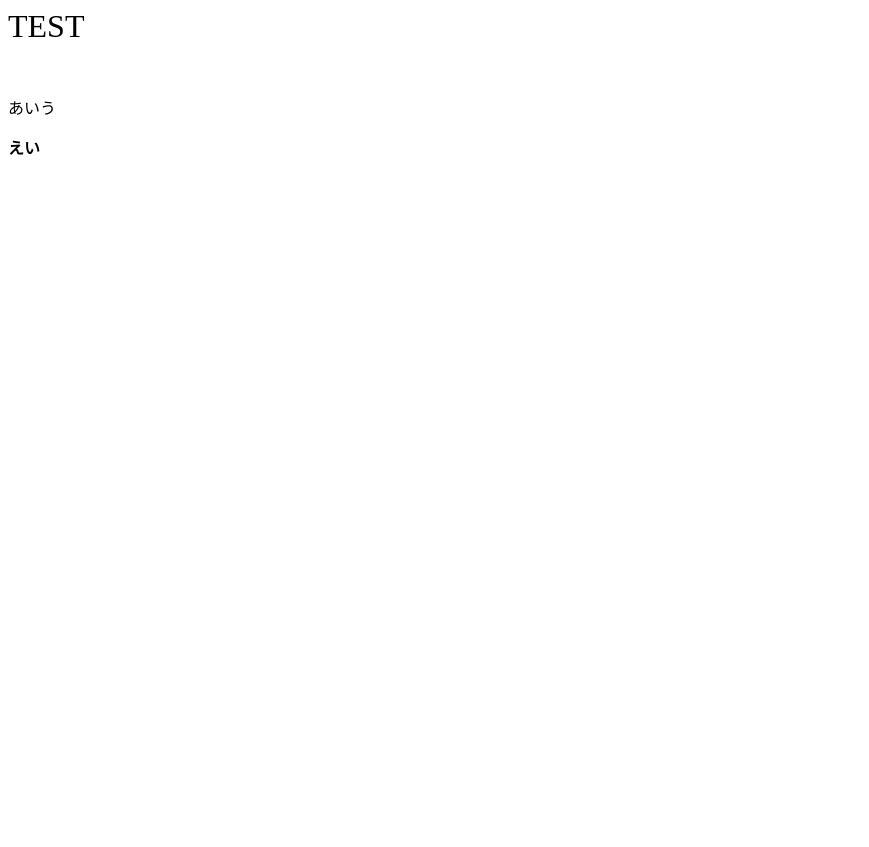
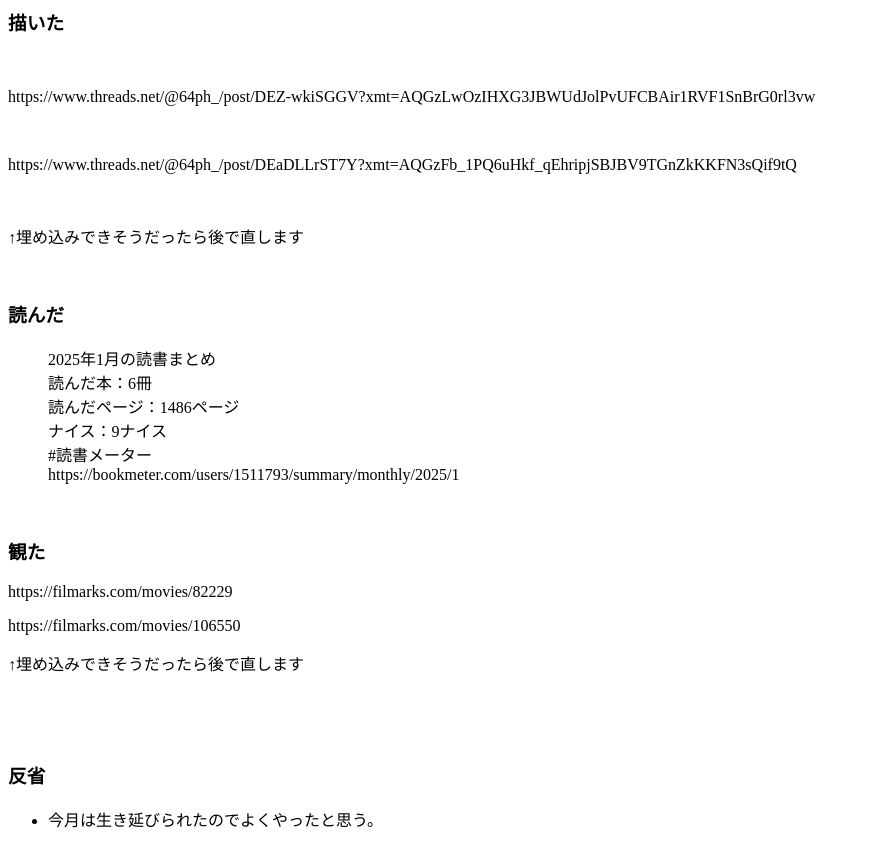
Before and after one commit to Fish-pH/testPage, a plain HTML site: page index.html in a window 1280 px wide. Shown: the whole page, without its empty margins (0-869 px from the left). Before the commit the page ends 800 px from the top, so only its background shows below. Drawn offline with Linux system fonts and the light colour scheme.

Commit message:
Update index.html

```diff
--- a/index.html
+++ b/index.html
@@ -1,4 +1,23 @@
-<p><span style="font-size: 200%;">TEST</span></p>
+<h3>描いた</h3>
 <p> </p>
-<p>あいう</p>
-<p><strong>えい</strong></p>
+<p>https://www.threads.net/@64ph_/post/DEZ-wkiSGGV?xmt=AQGzLwOzIHXG3JBWUdJolPvUFCBAir1RVF1SnBrG0rl3vw</p>
+<p> </p>
+<p>https://www.threads.net/@64ph_/post/DEaDLLrST7Y?xmt=AQGzFb_1PQ6uHkf_qEhripjSBJBV9TGnZkKKFN3sQif9tQ</p>
+<p> </p>
+<p>↑埋め込みできそうだったら後で直します</p>
+<p> </p>
+<h3>読んだ</h3>
+<blockquote>
+<p>2025年1月の読書まとめ<br />読んだ本：6冊<br />読んだページ：1486ページ<br />ナイス：9ナイス<br />#読書メーター<br />https://bookmeter.com/users/1511793/summary/monthly/2025/1</p>
+</blockquote>
+<p> </p>
+<h3>観た</h3>
+<p>https://filmarks.com/movies/82229</p>
+<p>https://filmarks.com/movies/106550</p>
+<p>↑埋め込みできそうだったら後で直します</p>
+<p> </p>
+<p> </p>
+<h3>反省</h3>
+<ul>
+<li>今月は生き延びられたのでよくやったと思う。</li>
+</ul>
```
